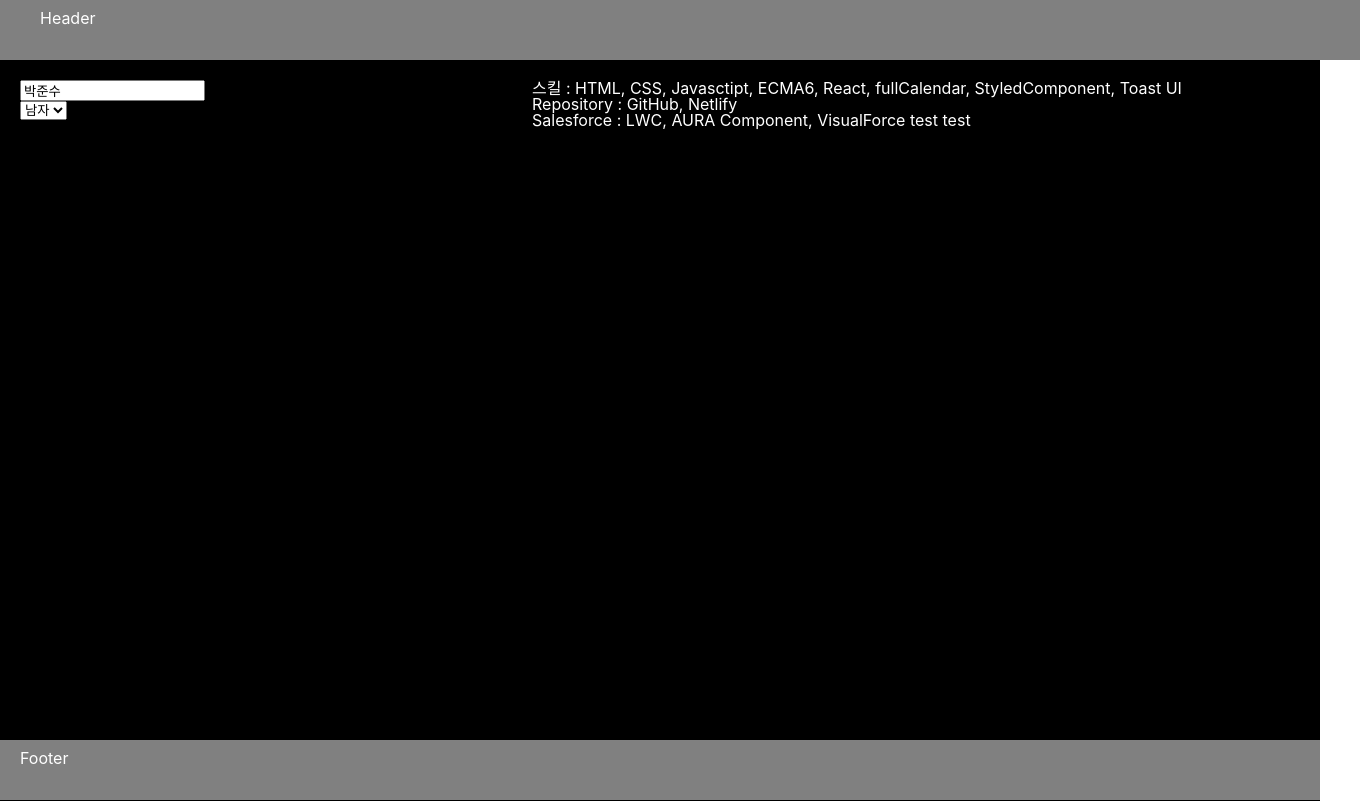
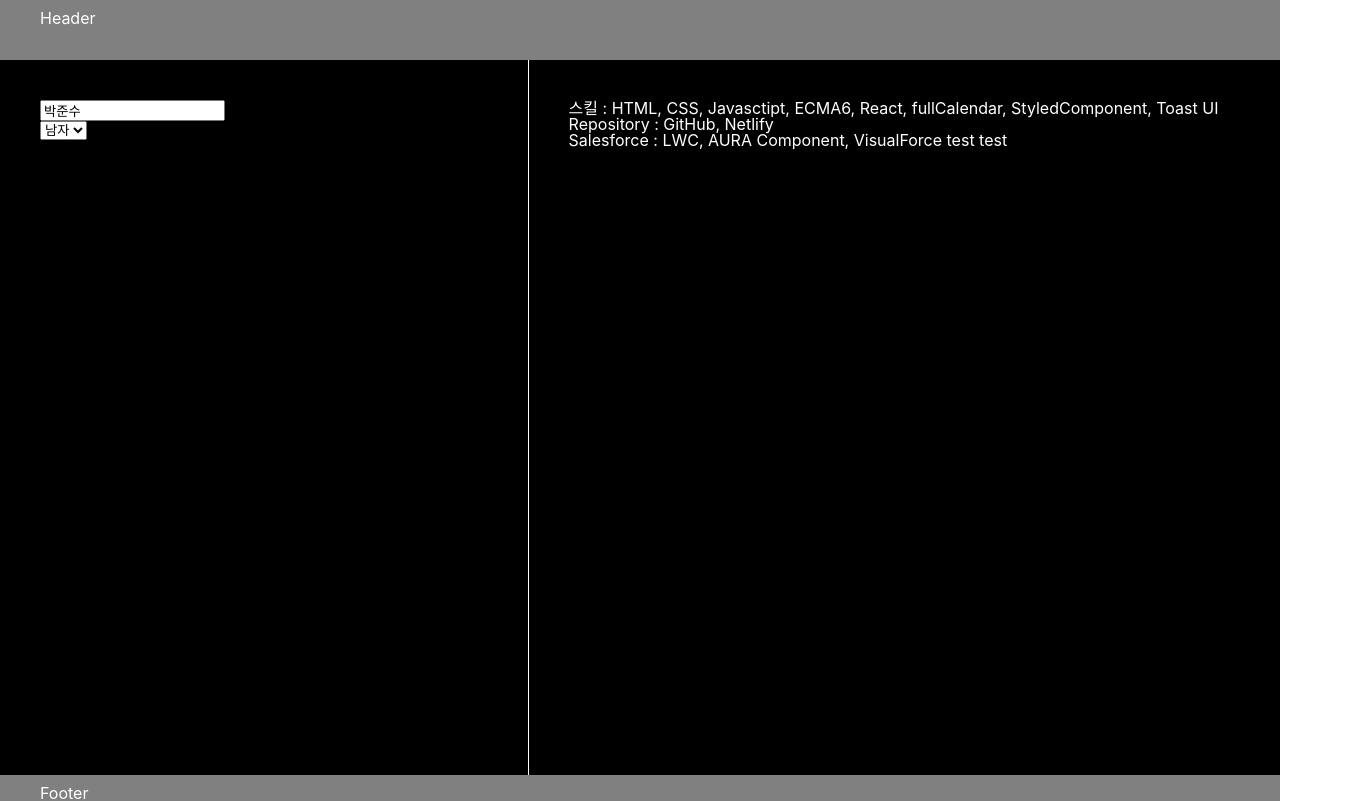
Before and after one commit to qkrwnstn356/portfoilo, a React (Create React App) app: page / in a window 1280 px wide. Shown: the top 801 px of the page, 1360 px wide, since content can reach past the window. Built offline with nearby package versions, Linux system fonts and the light colour scheme.

Commit message:
flex section

```diff
--- a/src/App.js
+++ b/src/App.js
@@ -1,10 +1,7 @@
 import Header from './components/Header';
 import Main from './components/Main';
 import Footer from './components/Footer';
-import styled from 'styled-components'
 import {createBrowserRouter, RouterProvider} from 'react-router-dom'
-
-const Position = styled.div `position: relative; height: 100vh;`;
 
 const BodyProps = {
   name: "박준수",
@@ -30,14 +27,13 @@ const router = createBrowserRouter([
 
 function App() {
 
-
   return (<>
-    <Position>
+    <div>
       <Header></Header>
       <RouterProvider router={router} /> {/* 라우터 제공 */}
       {/* <Main {...BodyProps}></Main> */}
       <Footer></Footer>
-    </Position>
+    </div>
   </>);
 }
 
--- a/src/components/Footer.js
+++ b/src/components/Footer.js
@@ -1,11 +1,9 @@
 import styled from 'styled-components'
 
 const Wrapper = styled.footer`
-    position: absolute;
-    bottom: 0;
-    width: 100%;
+    width: inherit;
     height: 40px;
-    padding: 10px 20px;
+    padding: 10px 40px;
     background-color: gray;
     color: #fff;
 `;
--- a/src/components/Header.js
+++ b/src/components/Header.js
@@ -1,7 +1,7 @@
 import styled from 'styled-components'
 
 const Wrapper = styled.header`
-    width: 100%;
+    width: inherit;
     height: 40px;
     padding: 10px 40px;
     background-color: gray;
@@ -10,7 +10,9 @@ const Wrapper = styled.header`
 const Header = () => {
  return (
     <Wrapper>
-        <h1>Header</h1>
+        <div>
+            <h1>Header</h1>
+        </div>
     </Wrapper>
  );
 };
--- a/src/components/Main.js
+++ b/src/components/Main.js
@@ -5,13 +5,16 @@ import styled from 'styled-components'
 
 const Wrapper = styled.div`
     display: flex;
-    height: 100%;
-    width: 100%;
-    padding: 20px;
+    width: inherit;
+    height: 715px;
     background-color: #000;
     color: #fff;
+    > div {
+      padding: 40px;
+    }
     > div:first-child {
       flex: 1;
+      border-right: 1px solid #fff;
     }
     > div:nth-child(2) {
       flex: 1.5;
```
